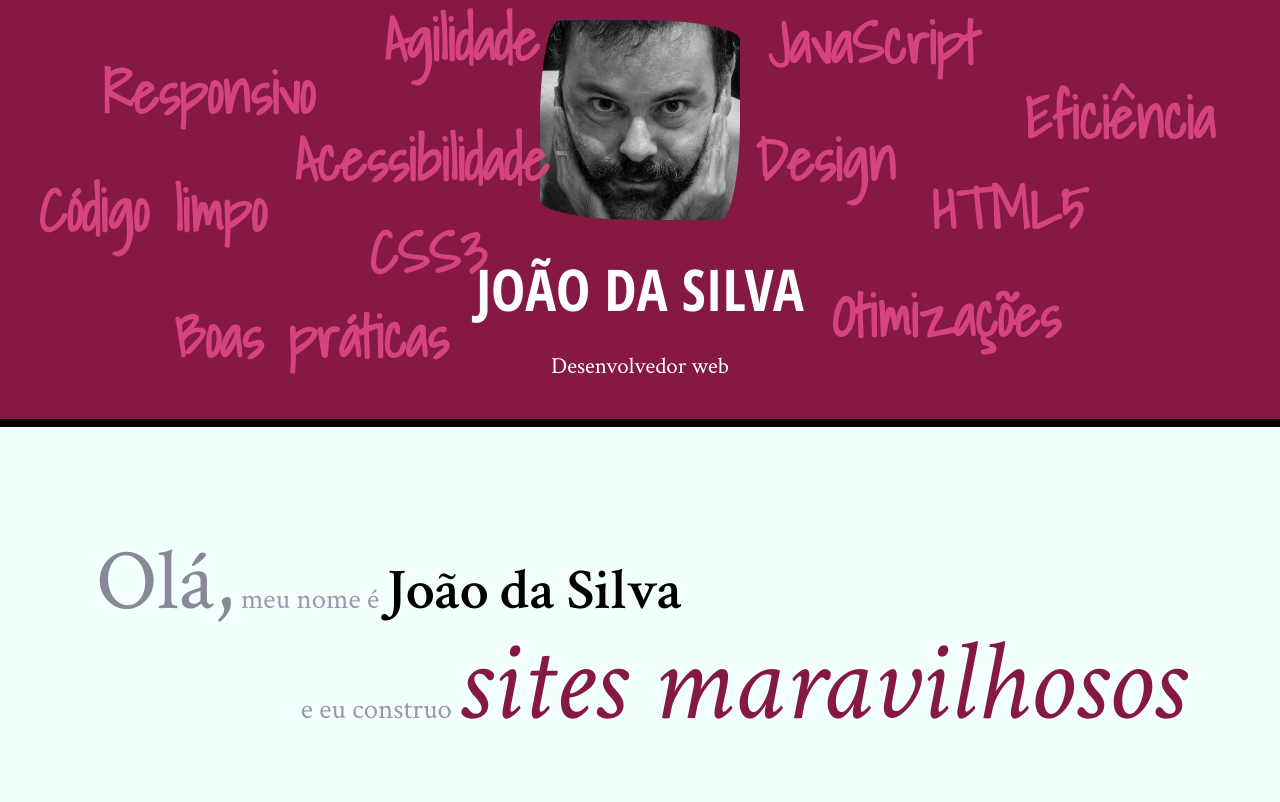
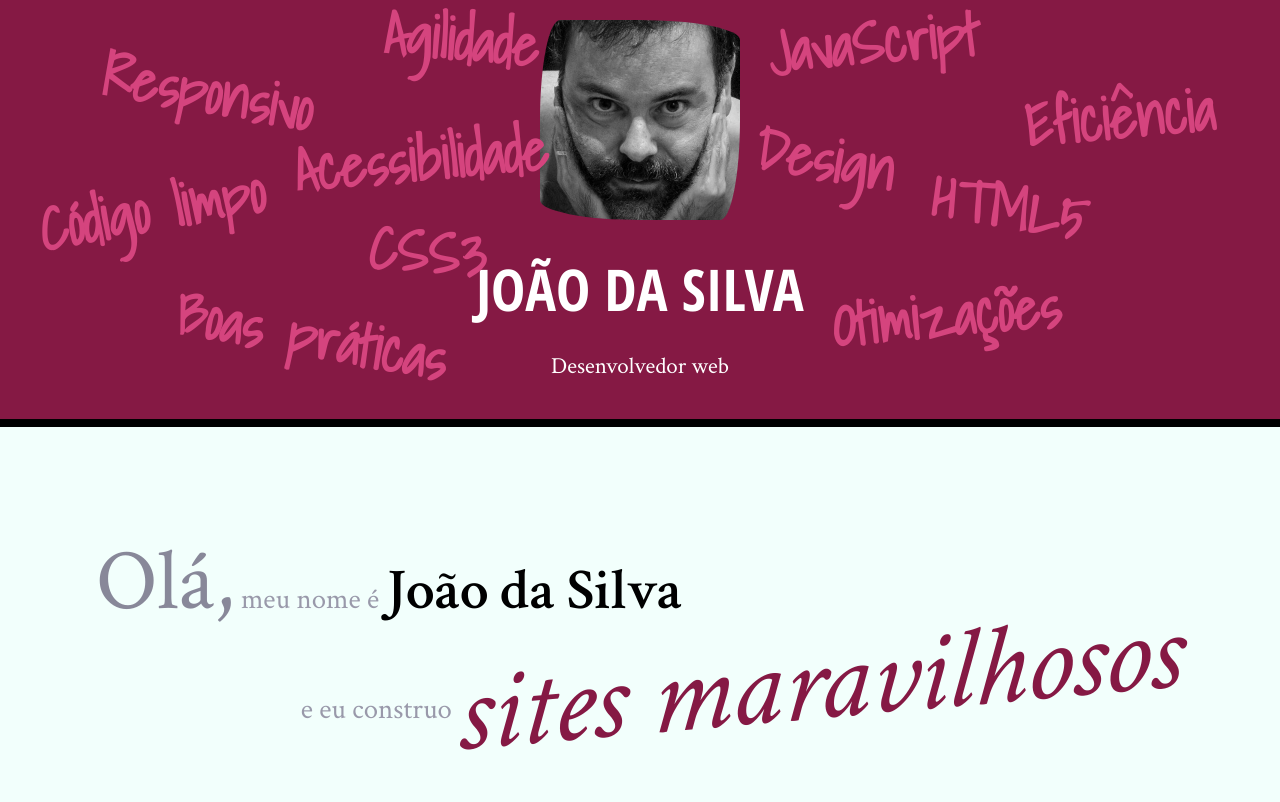
Before and after one commit to jcbeuker/curso-html-css, a plain HTML site: page curso-html-css/index.html in a window 1280 px wide. Shown: the top 802 px of the page. Drawn offline with Linux system fonts and the light colour scheme.

Commit message:
Rotação e inclinação... transform

```diff
--- a/curso-html-css/css/index.css
+++ b/curso-html-css/css/index.css
@@ -32,6 +32,8 @@ header {
 .saudacao em {
     font-size: 4em;
     color: #851944;
+    transform: rotate(-5deg) skew(-10deg);
+    display: inline-block;
 }
 
 .botao-index {
@@ -160,54 +162,76 @@ main {
 .eficiencia {
     top: 18%;
     left: 80%;
+    -webkit-transform: rotate(-5deg);
+    transform: rotate(-5deg);
 }
 
 .boas-praticas {
     top: 70%;
     right: 65%;
+    -webkit-transform: rotate(10deg);
+    transform: rotate(10deg);
 }
 
 .codigo-limpo {
     top: 40%;
     left: 3%;
+    -webkit-transform: rotate(-10deg);
+    transform: rotate(-10deg);
 }
 
 .css3 {
     top: 50%;
     right: 62%;
+    -webkit-transform: rotate(5deg);
+    transform: rotate(5deg);
 }
 
 .html5 {
     bottom: 40%;
     right: 15%;
+    -webkit-transform: rotate(10deg);
+    transform: rotate(10deg);
 }
 
 .javascript {
     top: 0%;
     left: 60%;
+    -webkit-transform: rotate(-5deg);
+    transform: rotate(-5deg);
 }
 
 .acessibilidade {
     top: 28%;
     left: 23%;
+    -webkit-transform: rotate(-5deg);
+    transform: rotate(-5deg);
 }
 
 .responsivo {
     top: 12%;
     left: 8%;
+    -webkit-transform: rotate(10deg);
+    transform: rotate(10deg);
 }
 
 .otimizacoes {
     top: 65%;
     left: 65%;
+    -webkit-transform: rotate(-5deg);
+    transform: rotate(-5deg);
 }
 
 .agilidade {
     bottom: 80%;
     left: 30%;
+    -webkit-transform: rotate(5deg);
+    transform: rotate(5deg);
 }
 
 .design {
     top: 28%;
     left: 59%;
+    -webkit-transform: rotate(10deg);
+    transform: rotate(10deg);
 }
```
